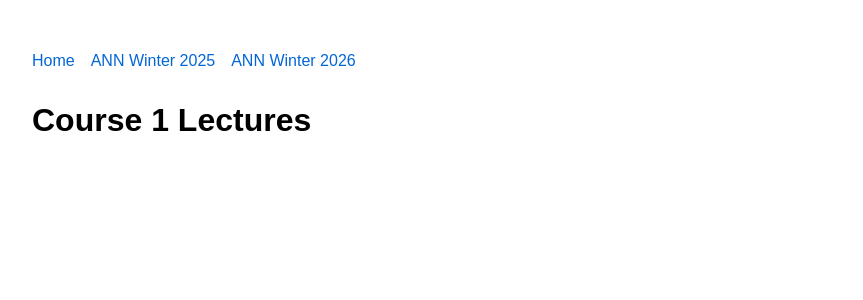
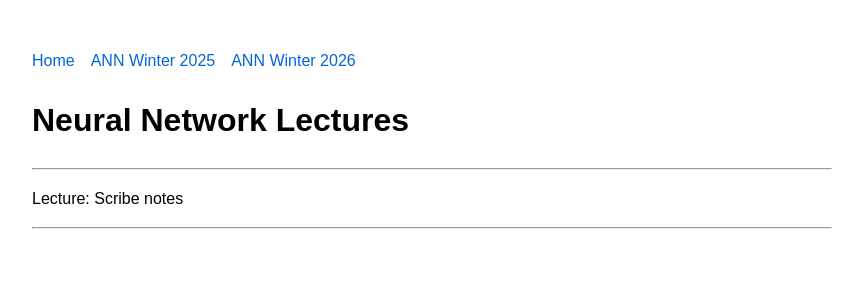
Before and after one commit to mrrahman1517/css485-ann-uwb-sp2025, a Jekyll site: the page built from winter2025/lectures.md, in a window 1280 px wide. Shown: the top 300 px of the page, without its empty margins (208-1071 px from the left). Built offline with Jekyll 4.4.1, drawn with Linux system fonts in a browser that asks for light colours.

Commit message:
Update lectures.md

```diff
--- a/winter2025/lectures.md
+++ b/winter2025/lectures.md
@@ -3,4 +3,8 @@ layout: default
 title: Lectures
 ---
 
-# Course 1 Lectures
+# Neural Network Lectures
+---
+Lecture: Scribe notes
+
+---
```
